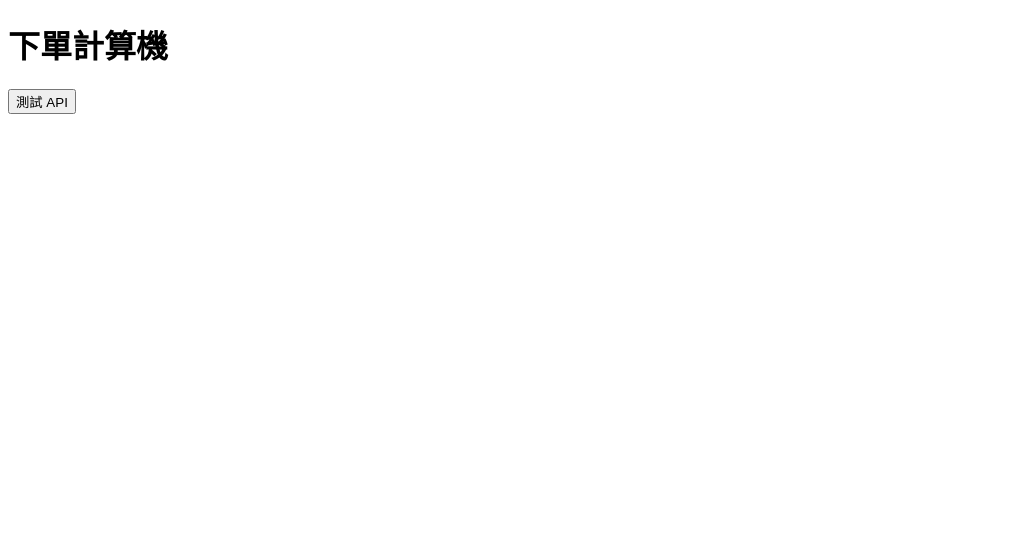
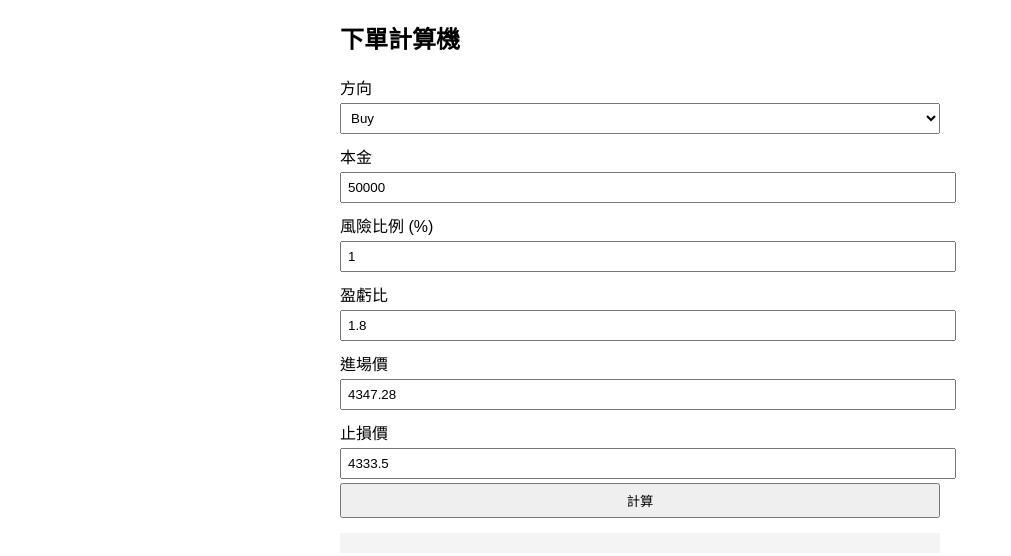
Before and after one commit to a780915/trade-calculator-web, a plain HTML site: page index.html in a window 1280 px wide. Shown: the whole page, without its empty margins (0-1011 px from the left). Drawn offline with Linux system fonts and the light colour scheme.

Commit message:
full trading calculator UI

```diff
--- a/index.html
+++ b/index.html
@@ -3,34 +3,74 @@
 <head>
   <meta charset="UTF-8">
   <title>下單計算機</title>
+  <style>
+    body { font-family: Arial; max-width: 600px; margin: auto; }
+    label { display: block; margin-top: 10px; }
+    input, select, button { width: 100%; padding: 6px; margin-top: 4px; }
+    pre { background: #f4f4f4; padding: 10px; margin-top: 15px; }
+  </style>
 </head>
 <body>
 
-<h1>下單計算機</h1>
-<button id="btn">測試 API</button>
+<h2>下單計算機</h2>
+
+<label>方向</label>
+<select id="direction">
+  <option>Buy</option>
+  <option>Sell</option>
+  <option>Buy Stop</option>
+  <option>Sell Stop</option>
+</select>
+
+<label>本金</label>
+<input id="capital" type="number" value="50000">
+
+<label>風險比例 (%)</label>
+<input id="risk" type="number" value="1">
+
+<label>盈虧比</label>
+<input id="rr" type="number" value="1.8">
+
+<label>進場價</label>
+<input id="entry" type="number" value="4347.28">
+
+<label>止損價</label>
+<input id="stop" type="number" value="4333.5">
+
+<button onclick="calculate()">計算</button>
+
 <pre id="result"></pre>
 
 <script>
-document.getElementById("btn").onclick = async () => {
-  try {
-    const res = await fetch("https://trade-calculator-api.onrender.com/calculate", {
-      method: "POST",
-      headers: { "Content-Type": "application/json" },
-      body: JSON.stringify({
-        direction: "Buy Stop",
-        capital: 50000,
-        risk_pct: 1,
-        entry: 4347.28,
-        stop: 4333.5
-      })
-    });
-    const data = await res.json();
-    document.getElementById("result").textContent =
-      JSON.stringify(data, null, 2);
-  } catch (e) {
-    document.getElementById("result").textContent = e.toString();
-  }
-};
+async function calculate() {
+  const data = {
+    direction: direction.value,
+    capital: Number(capital.value),
+    risk_pct: Number(risk.value),
+    rr: Number(rr.value),
+    entry: Number(entry.value),
+    stop: Number(stop.value)
+  };
+
+  const res = await fetch("https://trade-calculator-api.onrender.com/calculate", {
+    method: "POST",
+    headers: { "Content-Type": "application/json" },
+    body: JSON.stringify(data)
+  });
+
+  const r = await res.json();
+
+  result.textContent =
+`方向：${r.direction}
+進場：${r.entry}
+止損：${r.stop}
+止盈：${r.take_profit}
+0.01手數虧損：${r.loss_per_001}
+0.01手數獲利：${r.profit_per_001}
+下單手數：${r.lot}
+實際虧損：${r.actual_loss}
+實際獲利：${r.actual_profit}`;
+}
 </script>
 
 </body>
```
